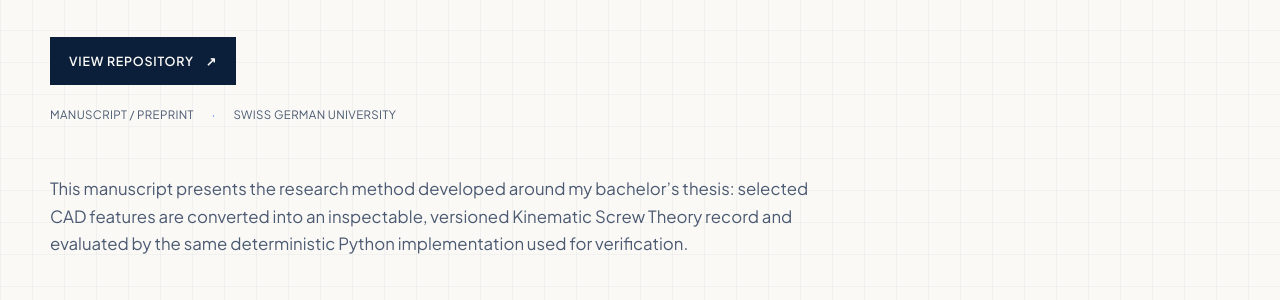
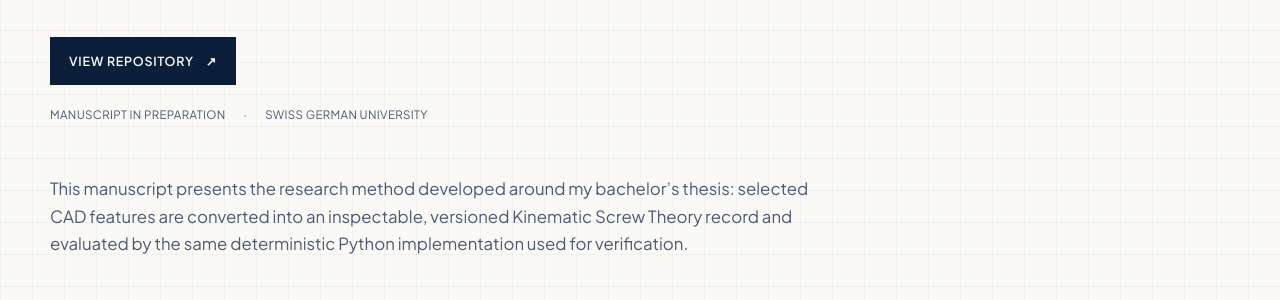
Before and after one commit to diovandi/diovandi.github.io, a Jekyll site: the page built from _publications/kst-cad-framework.md, in a window 1280 px wide. Shown: the part 546-846 px from the top of the page. Built offline with Jekyll 4.4.1, drawn with Linux system fonts in a browser that asks for light colours.

Commit message:
Label the KST framework manuscript as in preparation
No public preprint exists yet, so match the CV wording.

Co-Authored-By: Claude Opus 5.5 (1M context) <noreply@anthropic.com>
Claude-Session: https://claude.ai/code/session_01Kh2PPVzeR3kRafaNJjdNj4

```diff
--- a/_publications/kst-cad-framework.md
+++ b/_publications/kst-cad-framework.md
@@ -8,7 +8,7 @@ order: 1
 year: 2026
 date: 2026-07-24
 kind: Research manuscript
-status: Manuscript / preprint
+status: Manuscript in preparation
 venue: Swiss German University
 authors: Leonard P. Rusli and Diovandi Basheera Putra
 repository: https://github.com/diovandi/kst-rating-tool
```
